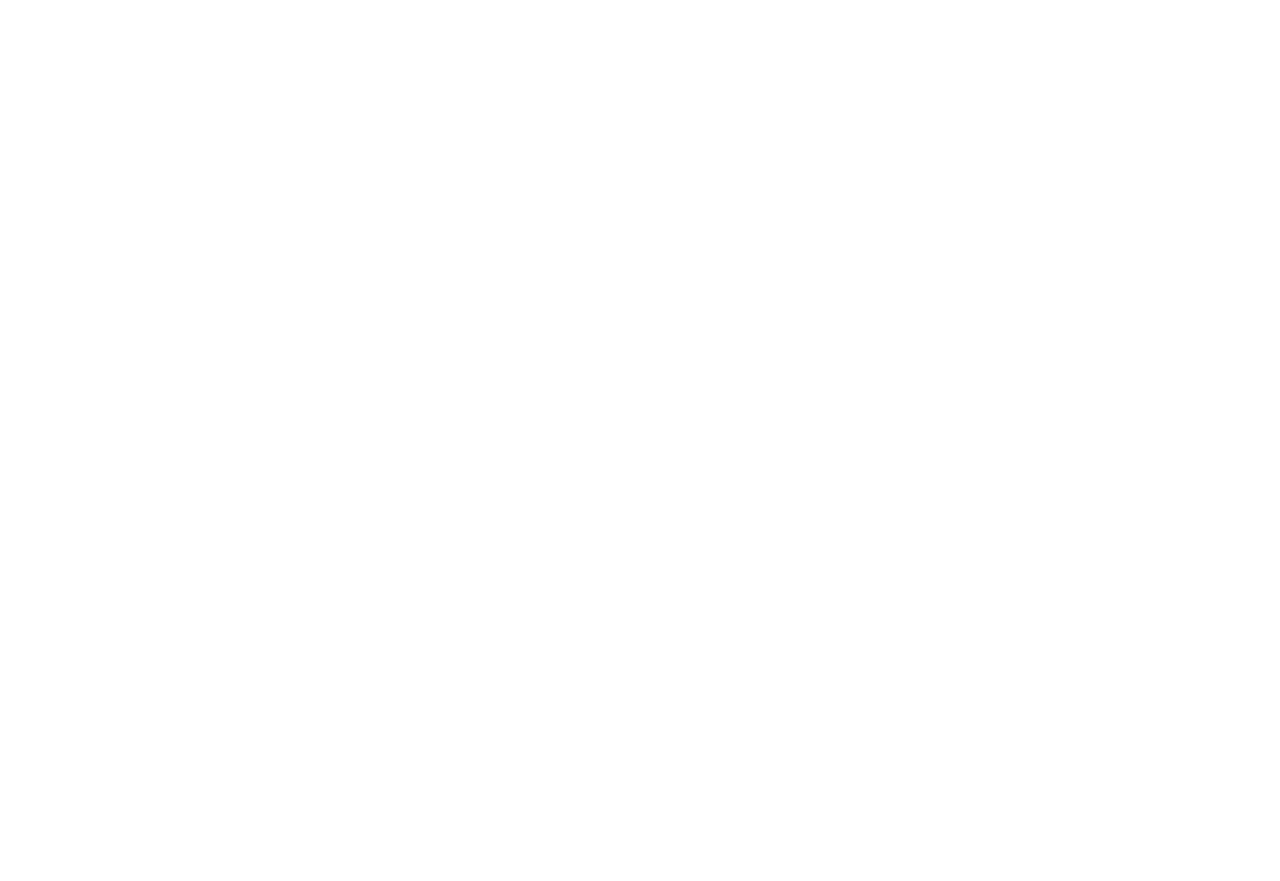
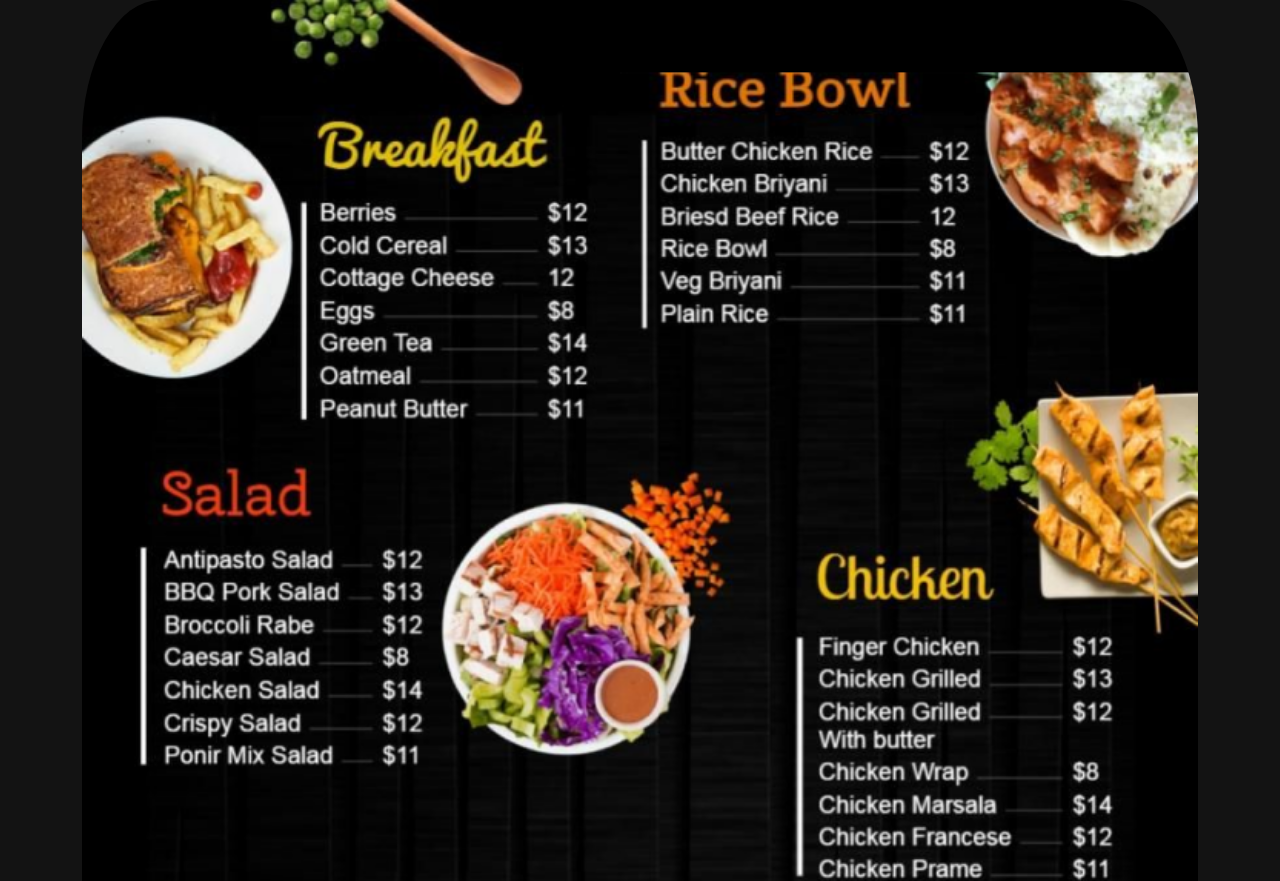
Before and after one commit to berkmehmetguler/qr-menu-concept, a plain HTML site: page index.html in a window 1280 px wide. Shown: the top 881 px of the page. Before the commit the page ends 800 px from the top, so only its background shows below. Drawn offline with nearby package versions, Linux system fonts and the light colour scheme.

Commit message:
menu add

```diff
--- a/index.html
+++ b/index.html
@@ -6,10 +6,16 @@
         <meta name="viewport" content="width=device-width, initial-scale=1.0">
         <title>Restaurant Menu</title>
         <link rel="stylesheet" href="style.css">
+        <link href="https://cdn.jsdelivr.net/npm/bootstrap@5.0.2/dist/css/bootstrap.min.css" rel="stylesheet" integrity="sha384-EVSTQN3/azprG1Anm3QDgpJLIm9Nao0Yz1ztcQTwFspd3yD65VohhpuuCOmLASjC" crossorigin="anonymous">
     </head>
 
     <body>
 
+<div class="bg">
+    <div class="container">
+        <img src="./images/last-menu.png" alt="Restaurant Menu">
+    </div>
+</div>
 
     </body>
 </html>
--- a/style.css
+++ b/style.css
@@ -1,52 +1,14 @@
-/*
-  1. Use a more-intuitive box-sizing model.
-*/
-*, *::before, *::after {
-    box-sizing: border-box;
-  }
-  /*
-    2. Remove default margin
-  */
-  * {
-    margin: 0;
-  }
-  /*
-    3. Allow percentage-based heights in the application
-  */
-  html, body {
-    height: 100%;
-  }
-  /*
-    Typographic tweaks!
-    4. Add accessible line-height
-    5. Improve text rendering
-  */
-  body {
-    line-height: 1.5;
-    -webkit-font-smoothing: antialiased;
-  }
-  /*
-    6. Improve media defaults
-  */
-  img, picture, video, canvas, svg {
-    display: block;
-    max-width: 100%;
-  }
-  /*
-    7. Remove built-in form typography styles
-  */
-  input, button, textarea, select {
-    font: inherit;
-  }
-  /*
-    8. Avoid text overflows
-  */
-  p, h1, h2, h3, h4, h5, h6 {
-    overflow-wrap: break-word;
-  }
-  /*
-    9. Create a root stacking context
-  */
-  #root, #__next {
-    isolation: isolate;
-  }
+*{
+  margin: 0%;
+  padding: 0%;
+  box-sizing: border-box;
+}
+.bg{
+  background: rgb(19, 19, 19);
+}
+
+img{
+  width: 100%;
+  height: 100%;
+  border-radius: 7%;
+}
```
Also changed, not shown: images/last-menu.png (added).
